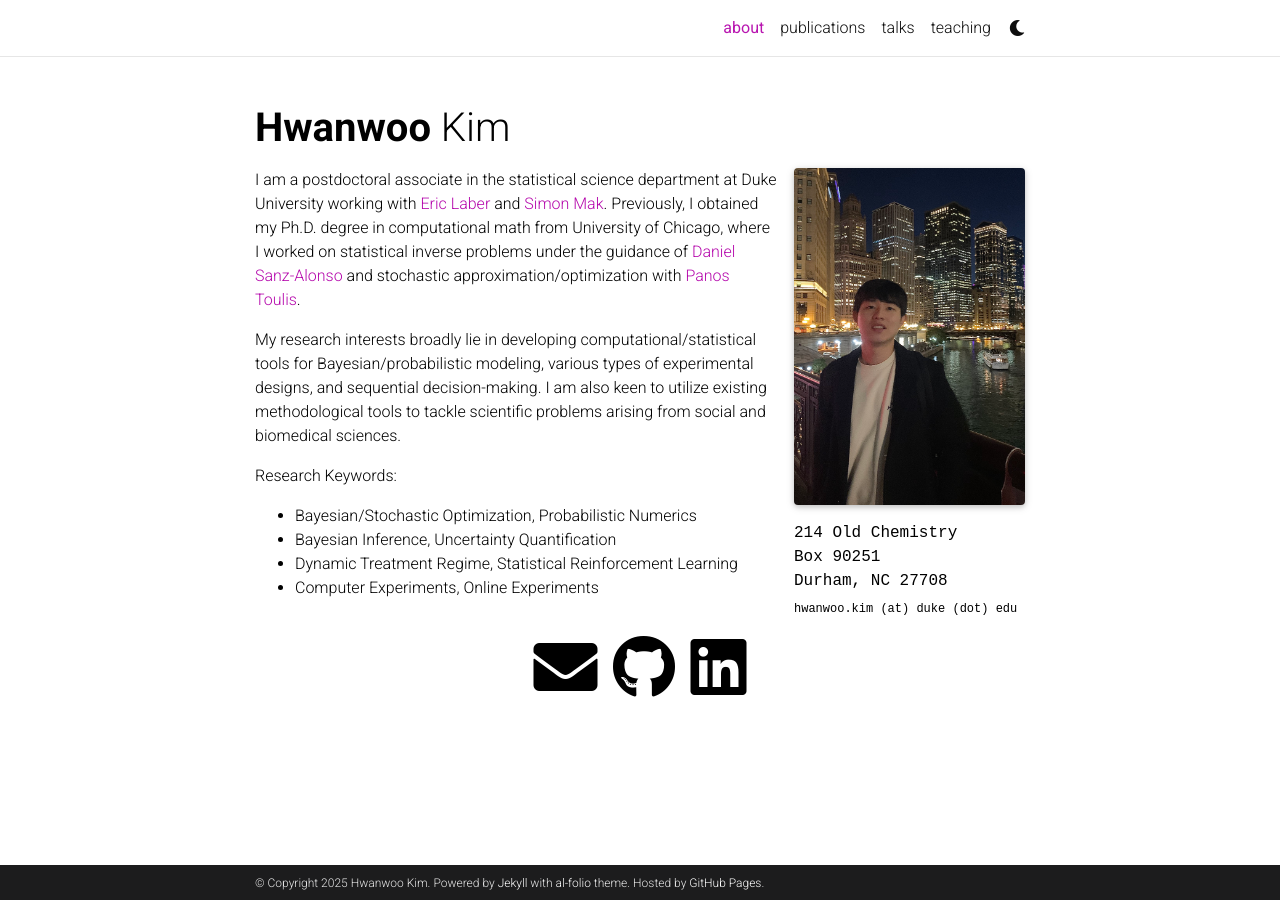
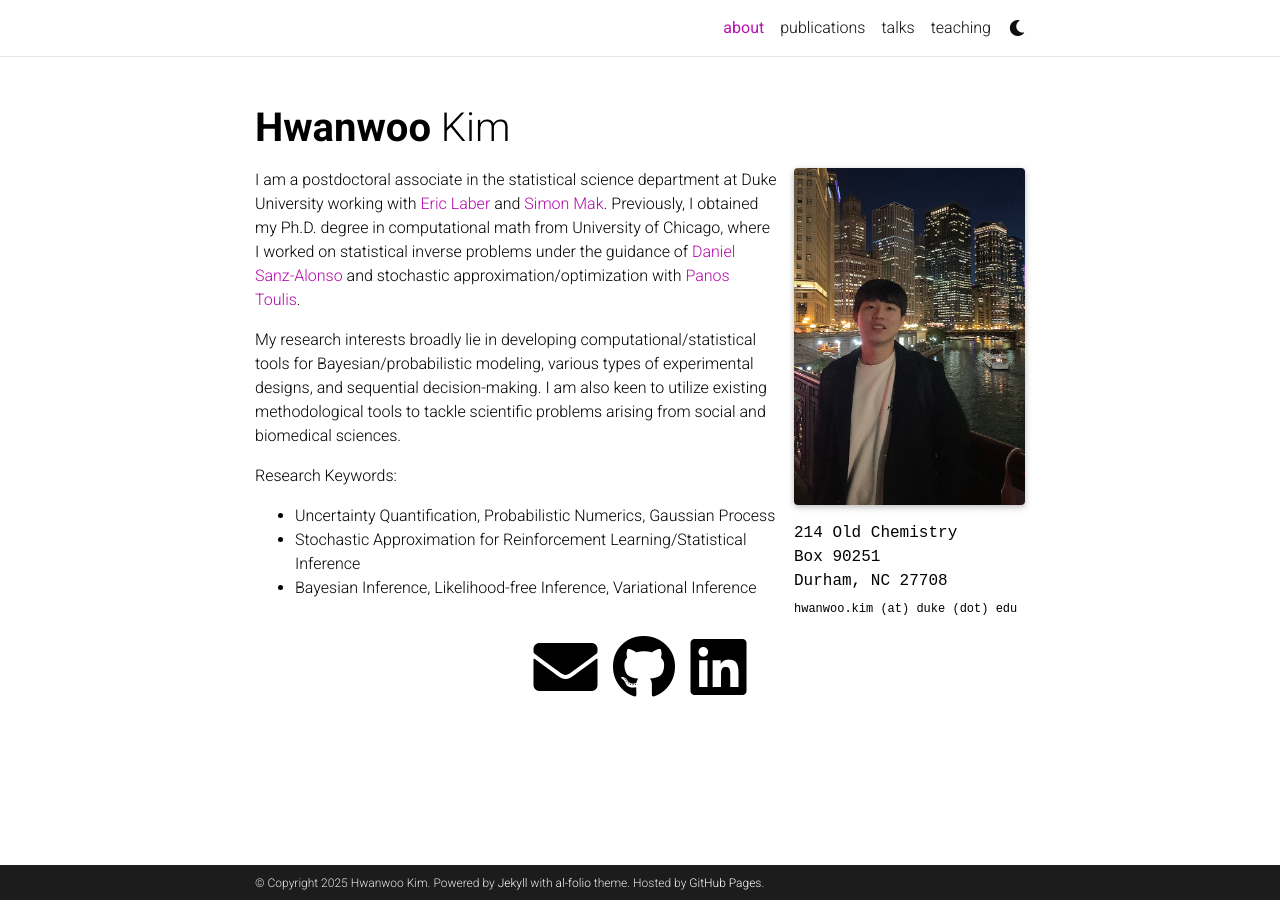
Before and after one commit to hwkim12/hwkim12.github.io, a Jekyll site: the page built from _pages/about.md, in a window 1280 px wide. Built offline with Jekyll 4.4.1, drawn with Linux system fonts in a browser that asks for light colours; full-size pictures stand in for the smaller copies a plugin makes; comment, search, counter and statistics services are not loaded; a style sheet for code colours, icons or effects is not loaded.

Commit message:
:updated pulication

```diff
--- a/_pages/about.md
+++ b/_pages/about.md
@@ -25,7 +25,6 @@ I am a postdoctoral associate in the statistical science department at Duke Univ
 My research interests broadly lie in developing computational/statistical tools for Bayesian/probabilistic modeling, various types of experimental designs, and sequential decision-making. I am also keen to utilize existing methodological tools to tackle scientific problems arising from social and biomedical sciences.
 
 Research Keywords:
-* Bayesian/Stochastic Optimization, Probabilistic Numerics
-* Bayesian Inference, Uncertainty Quantification
-* Dynamic Treatment Regime, Statistical Reinforcement Learning
-* Computer Experiments, Online Experiments
+* Uncertainty Quantification, Probabilistic Numerics, Gaussian Process
+* Stochastic Approximation for Reinforcement Learning/Statistical Inference
+* Bayesian Inference, Likelihood-free Inference, Variational Inference
```
Also changed, not shown: _pages/publications.md (+1 -1 lines).
